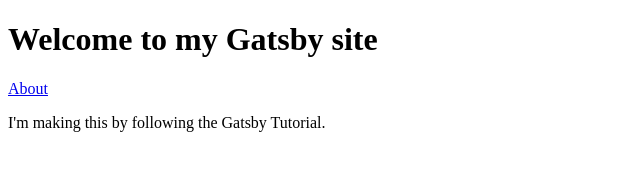
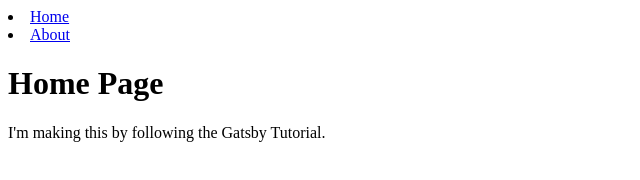
Before and after one commit to flaviosp15/my-blog, a Gatsby site: page / in a window 1280 px wide. Shown: the whole page, without its empty margins (0-640 px from the left). Built offline with nearby package versions, Linux system fonts and the light colour scheme; Gatsby itself is replaced by a stand-in of ours.

Commit message:
feat(layout): insert reusable layout component

```diff
--- a/src/pages/index.js
+++ b/src/pages/index.js
@@ -1,13 +1,11 @@
 import * as React from 'react';
-import { Link } from 'gatsby';
+import Layout from '../components/layout';
 
 const IndexPage = () => {
   return (
-    <main>
-      <h1>Welcome to my Gatsby site</h1>
-      <Link to="/about">About</Link>
+    <Layout pageTitle="Home Page">
       <p>I'm making this by following the Gatsby Tutorial.</p>
-    </main>
+    </Layout>
   );
 };
 
```
Also changed, not shown: src/pages/about.js (+3 -5 lines).
